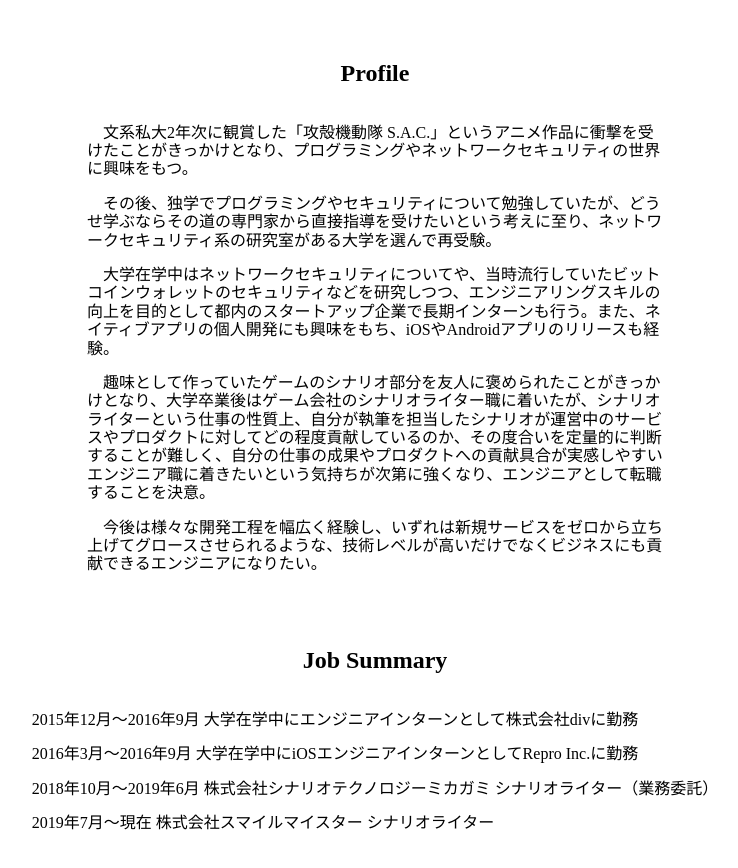
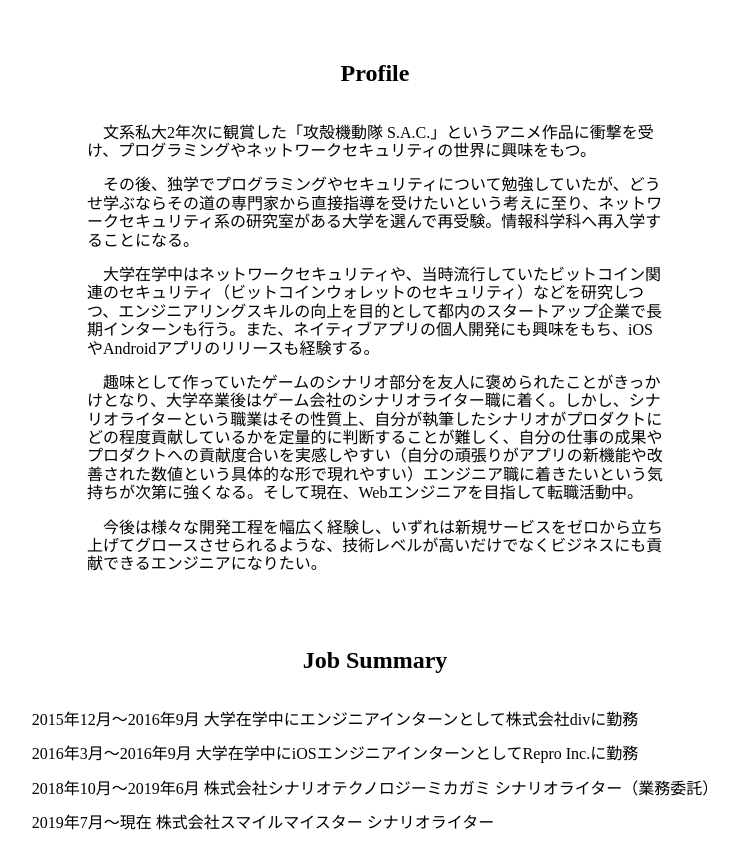
Before and after one commit to Shichimin/portfolio, a Vue app: page / in a window 1280 px wide. Shown: the part 1487-2355 px from the top of the page, without its empty margins (265-1003 px from the left). Built offline with nearby package versions, Linux system fonts and the light colour scheme; what vue-particles, vue-smoothscroll, vue-typer would draw is missing.

Commit message:
[fix]profileの文言を修正

```diff
--- a/src/components/About.vue
+++ b/src/components/About.vue
@@ -17,10 +17,10 @@
           <h2>Profile</h2>
           <div class="profile-content">
             <div class="profile-block">
-              <p class="text">文系私大2年次に観賞した「攻殻機動隊 S.A.C.」というアニメ作品に衝撃を受けたことがきっかけとなり、プログラミングやネットワークセキュリティの世界に興味をもつ。</p>
-              <p class="text">その後、独学でプログラミングやセキュリティについて勉強していたが、どうせ学ぶならその道の専門家から直接指導を受けたいという考えに至り、ネットワークセキュリティ系の研究室がある大学を選んで再受験。</p>
-              <p class="text">大学在学中はネットワークセキュリティについてや、当時流行していたビットコインウォレットのセキュリティなどを研究しつつ、エンジニアリングスキルの向上を目的として都内のスタートアップ企業で長期インターンも行う。また、ネイティブアプリの個人開発にも興味をもち、iOSやAndroidアプリのリリースも経験。</p>
-              <p class="text">趣味として作っていたゲームのシナリオ部分を友人に褒められたことがきっかけとなり、大学卒業後はゲーム会社のシナリオライター職に着いたが、シナリオライターという仕事の性質上、自分が執筆を担当したシナリオが運営中のサービスやプロダクトに対してどの程度貢献しているのか、その度合いを定量的に判断することが難しく、自分の仕事の成果やプロダクトへの貢献具合が実感しやすいエンジニア職に着きたいという気持ちが次第に強くなり、エンジニアとして転職することを決意。</p>
+              <p class="text">文系私大2年次に観賞した「攻殻機動隊 S.A.C.」というアニメ作品に衝撃を受け、プログラミングやネットワークセキュリティの世界に興味をもつ。</p>
+              <p class="text">その後、独学でプログラミングやセキュリティについて勉強していたが、どうせ学ぶならその道の専門家から直接指導を受けたいという考えに至り、ネットワークセキュリティ系の研究室がある大学を選んで再受験。情報科学科へ再入学することになる。</p>
+              <p class="text">大学在学中はネットワークセキュリティや、当時流行していたビットコイン関連のセキュリティ（ビットコインウォレットのセキュリティ）などを研究しつつ、エンジニアリングスキルの向上を目的として都内のスタートアップ企業で長期インターンも行う。また、ネイティブアプリの個人開発にも興味をもち、iOSやAndroidアプリのリリースも経験する。</p>
+              <p class="text">趣味として作っていたゲームのシナリオ部分を友人に褒められたことがきっかけとなり、大学卒業後はゲーム会社のシナリオライター職に着く。しかし、シナリオライターという職業はその性質上、自分が執筆したシナリオがプロダクトにどの程度貢献しているかを定量的に判断することが難しく、自分の仕事の成果やプロダクトへの貢献度合いを実感しやすい（自分の頑張りがアプリの新機能や改善された数値という具体的な形で現れやすい）エンジニア職に着きたいという気持ちが次第に強くなる。そして現在、Webエンジニアを目指して転職活動中。</p>
               <p class="text">今後は様々な開発工程を幅広く経験し、いずれは新規サービスをゼロから立ち上げてグロースさせられるような、技術レベルが高いだけでなくビジネスにも貢献できるエンジニアになりたい。</p>
             </div>
           </div>
```
